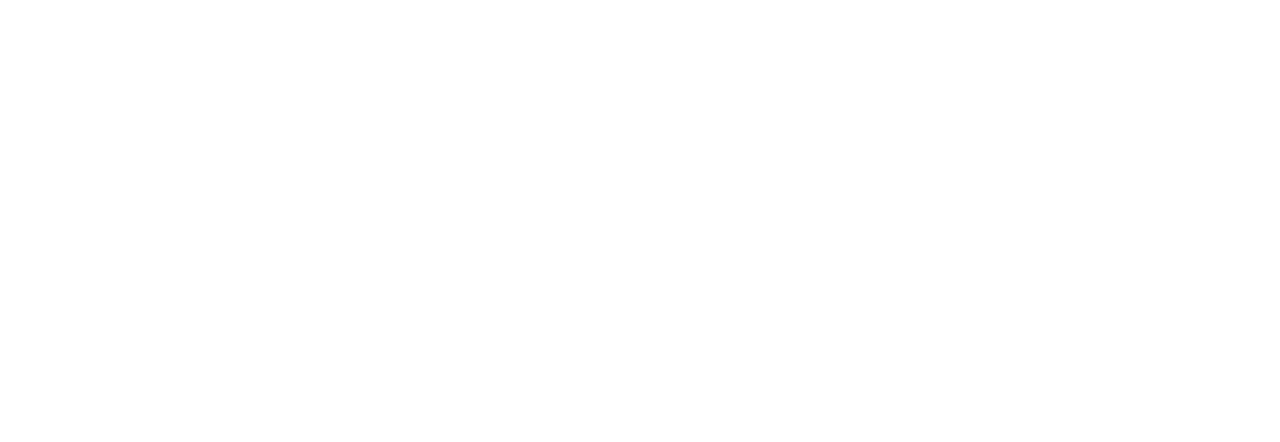
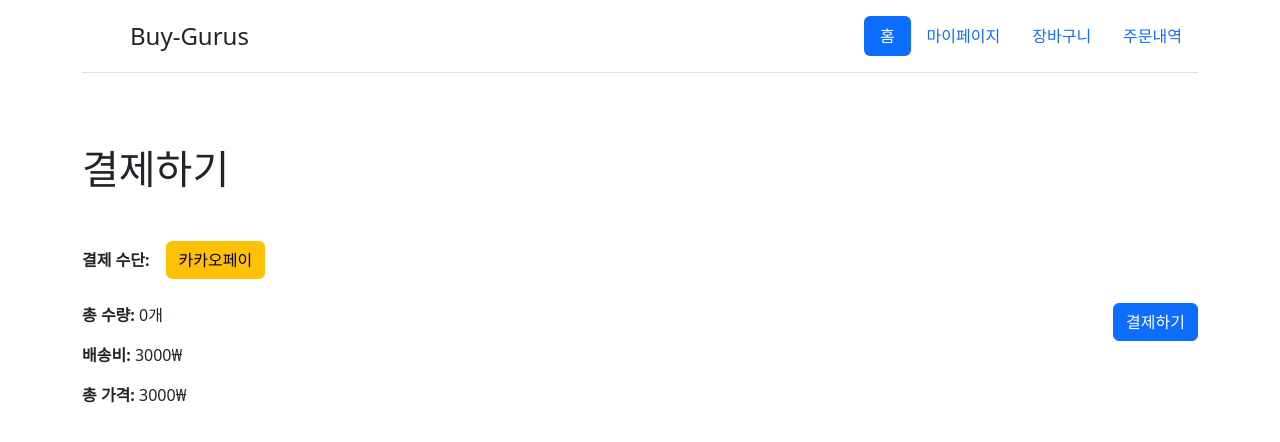
Before and after one commit to homi5435/Elice_4team_buy-gurus-front, a React (Vite) app: page /payment in a window 1280 px wide. Before the commit this address had no page. Shown: the top 442 px of the page. Built offline with nearby package versions, Linux system fonts and the light colour scheme.

Commit message:
Feat: 주문하기 버튼 클릭 시 변수 전달

```diff
--- a/src/App.jsx
+++ b/src/App.jsx
@@ -9,6 +9,7 @@
 import AccordionTest from "./pages/AccordionTest";
 import MyPage from "./pages/MyPage";
 import OrderItem from "./pages/OrderItem/OrderItem";
+import Payment from "./pages/Payment";
 
 function App() {
   return (
@@ -23,6 +24,7 @@
 
         <Route path="/userMe" element={<MyPage />} />
         <Route path="/orderitem" element={<OrderItem />} />
+        <Route path="/payment" element={<Payment />} />
 
         <Route path="/test" element={<AccordionTest />}/>
       </Routes>
--- a/src/pages/OrderItem/OrderItem.jsx
+++ b/src/pages/OrderItem/OrderItem.jsx
@@ -3,9 +3,11 @@
 import { Container, Row, Col, Button, Form, Card, CloseButton, Modal } from 'react-bootstrap';
 import Header from '/src/components/Header';
 import replace from '/src/assets/No_Image_Available.jpg';
+import { useNavigate } from 'react-router-dom';
 
 function OrderItem() {
   const [orderItems, setOrderItem] = useState([]);
+  const navigate = useNavigate();
 
   // 장바구니 조회
   useEffect(() => {
@@ -76,6 +78,14 @@
       })
     )
   }
+
+  // 주문하기 핸들러
+  const handlePayment = () => {
+    handleUpdate();
+    alert("주문하기 페이지로 이동합니다.");
+    const selectedOrderItems = orderItems.filter((orderItem) => orderItem.selected)
+    navigate('/Payment', { state: { selectedOrderItems } });
+  };
 
   return (
     <div>
@@ -157,8 +167,8 @@
             </p>
           </Col>
           <Col md={6} className="text-end">
-            <Button variant="primary" onClick={handleUpdate}>
-              결제하기
+            <Button variant="primary" onClick={handlePayment}>
+              주문하기
             </Button>
           </Col>
         </Row>
--- /dev/null
+++ b/src/pages/Payment.jsx
@@ -0,0 +1,82 @@
+import React from 'react';
+import { Container, Row, Col, Button, Card} from 'react-bootstrap';
+import Header from '/src/components/Header';
+import replace from '/src/assets/No_Image_Available.jpg';
+import { useLocation } from 'react-router-dom';
+
+function Payment(){
+    const location = useLocation();
+    const orderItems = location.state?.selectedOrderItems || [];
+
+    // 총 수량 및 가격 계산
+    const totalAmount = orderItems.reduce((acc, item) => item.selected ? acc + item.amount : acc, 0);
+    const totalPrice = orderItems.reduce((acc, item) => item.selected ? acc + item.price * item.amount : acc, 0);
+
+    return (
+        <div>
+          <Header />
+
+          <main>
+          <Container className="py-5">
+            <h1 className="mb-4">결제하기</h1>
+
+            {/* 주문할 상품 목록 */}
+            <Row id="order-items">
+              {orderItems.map((orderItem) => (
+                <Col key={orderItem.id} xs={12} className="mb-3">
+                  <Card className="d-flex flex-row align-items-center border p-3">
+                    <Card.Img src={replace} className="img-fluid me-3" style={{ maxWidth: "150px" }} />
+                    <Card.Body>
+                      <Card.Title>{orderItem.product.name}</Card.Title>
+                      <Card.Text>
+                        가격: {orderItem.price}₩
+                      </Card.Text>
+                      <Card.Text>
+                        수량: {orderItem.amount}개
+                      </Card.Text>
+                    </Card.Body>
+                  </Card>
+                </Col>
+              ))}
+            </Row>
+
+
+            {/* 결제 수단 */}
+            <Row className="mt-4">
+                <Col md={12} className="d-flex align-items-center">
+                <p className="me-3 mb-0">
+                    <strong>결제 수단:</strong>
+                </p>
+                <Button variant="warning" onClick="">
+                    카카오페이
+                </Button>
+                </Col>
+            </Row>
+
+            {/* 총 수량 및 총 가격 */}
+            <Row className="mt-4">
+            <Col md={6}>
+                <p>
+                <strong>총 수량:</strong> {totalAmount}개
+                </p>
+                <p>
+                <strong>배송비:</strong> 3000₩
+                </p>
+                <p>
+                <strong>총 가격:</strong> {totalPrice+3000}₩
+                </p>
+            </Col>
+            <Col md={6} className="text-end">
+                <Button variant="primary" onClick="">
+                결제하기
+                </Button>
+            </Col>
+            </Row>
+
+            </Container>
+          </main>
+        </div>
+    )
+}
+
+export default Payment;
```
